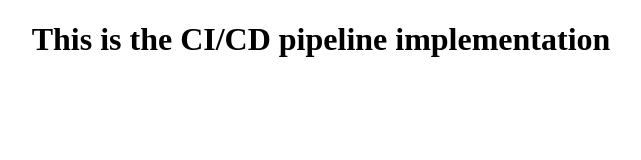
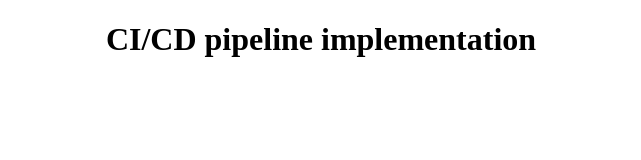
Before and after one commit to rupacepro/DevOpsAssignment3, a website: page index.html in a window 1280 px wide. Shown: the whole page, without its empty margins (319-960 px from the left). Drawn offline with Linux system fonts and the light colour scheme.

Commit message:
final check

```diff
--- a/index.html
+++ b/index.html
@@ -6,7 +6,7 @@
     <title>Index</title>
 </head>
 <body>
-    <center><h1>This is the CI/CD pipeline implementation</center><br>
+    <center><h1>CI/CD pipeline implementation</center><br>
     </h1>
 </body>
 </html>
```
